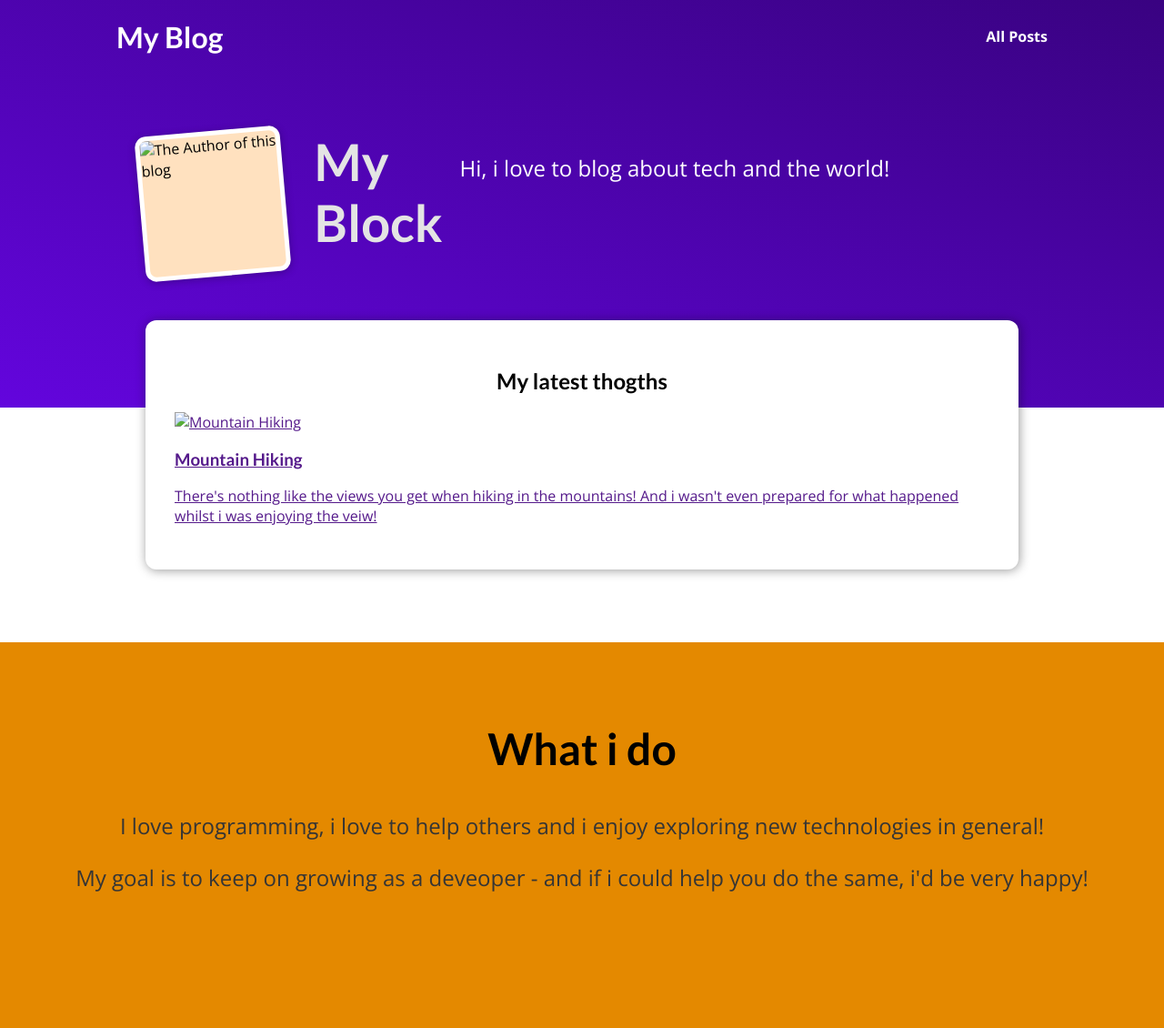
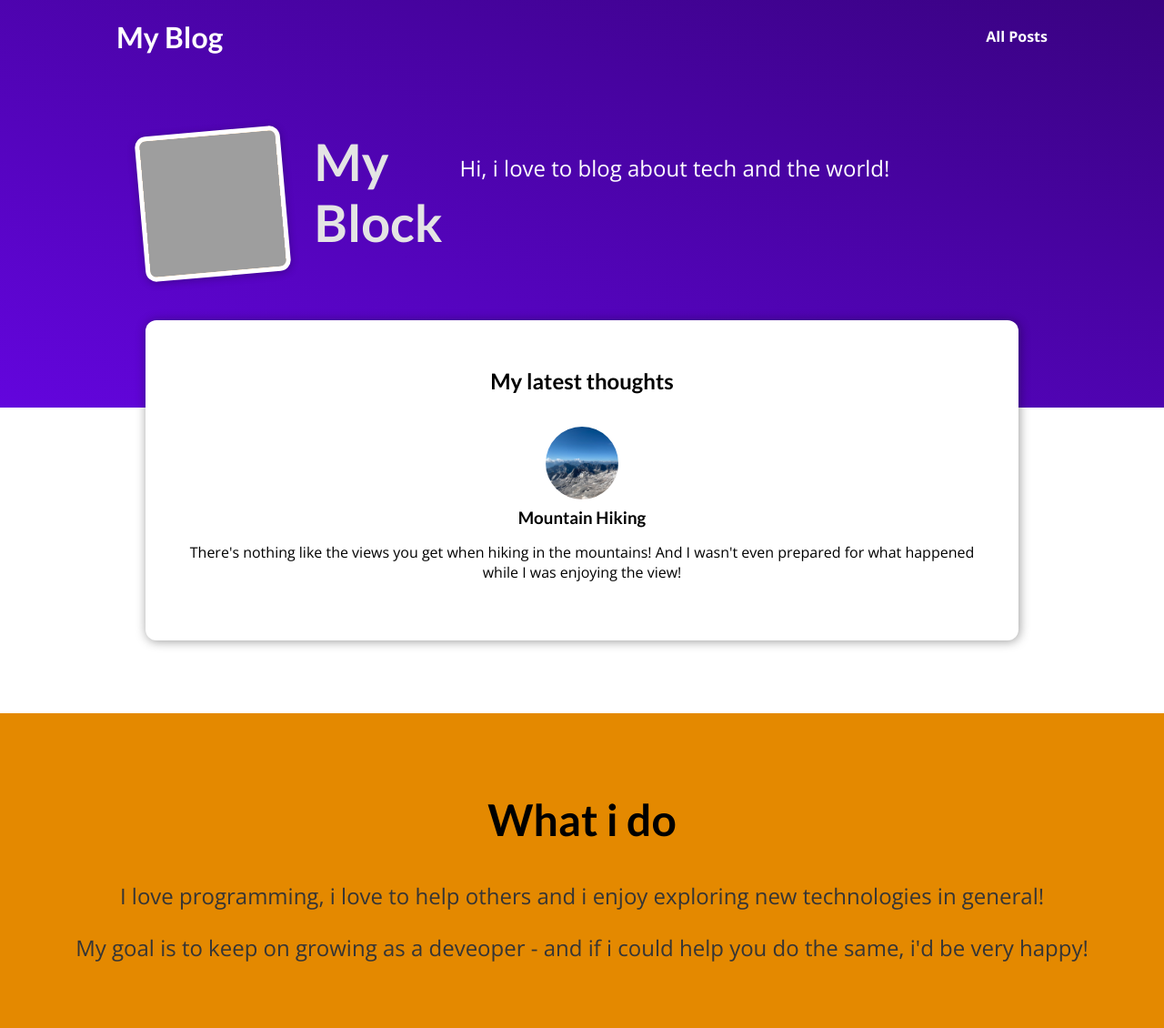
Before and after one commit to StoyanStoyanov1/Django, a Django app: page / in a window 1280 px wide. Shown: the whole page at 91% size. Before the commit the page ends 980 px from the top, so only its background shows below. Run offline with Django 5.2, Linux system fonts and the light colour scheme; grey boxes are pictures that could not be loaded.

Commit message:
Adding Images as Static Files

```diff
--- a/my_site/blog/static/blog/index.css
+++ b/my_site/blog/static/blog/index.css
@@ -1,4 +1,32 @@
-#welcome {
+#main-navigation {
+    width: 100%;
+    height: 5rem;
+    display: flex;
+    justify-content: space-between;
+    align-items: center;
+    padding: 0 10%;
+    position: absolute;
+    top: 0;
+    left: 0;
+  }
+
+  #main-navigation a {
+    text-decoration: none;
+    color: white;
+    font-weight: bold;
+  }
+
+  #main-navigation a:hover,
+  #main-navigation a:active {
+    color: #cf79f1;
+  }
+
+  #main-navigation h1 a:hover,
+  #main-navigation h1 a:active {
+    color: white;
+  }
+
+  #welcome {
     background: linear-gradient(to right top, #6305dd, #390281);
     padding: 6rem 12%;
   }
@@ -73,3 +101,47 @@
     font-size: 1.5rem;
     color: #353535;
   }
+
+  .post {
+    display: flex;
+    flex-direction: column;
+    align-items: center;
+    text-align: center;
+  }
+
+  .post a {
+    text-decoration: none;
+    color: black;
+    transition: all 0.2s ease;
+    padding: 1rem;
+  }
+
+  .post a:hover,
+  .post a:active {
+    transform: scale(1.1);
+    background-color: #390281;
+    color: white;
+  }
+
+  .post img {
+    width: 5rem;
+    height: 5rem;
+    object-fit: cover;
+    border-radius: 50%;
+  }
+
+  .post h3 {
+    margin: 0.25rem 0;
+  }
+
+  .post time {
+    color: #666666;
+    margin: 0.25rem;
+    font-style: italic;
+    font-size: 0.85rem;
+  }
+
+  .post:hover time,
+  .post:active time {
+    color: white;
+  }
--- a/my_site/blog/templates/blog/index.html
+++ b/my_site/blog/templates/blog/index.html
@@ -8,35 +8,36 @@
 {% endblock %}
 {% block content %}
     <header id="main-navigation">
-        <h1><a href="">My Blog</a></h1>
+        <h1><a href="" alt="My Blog">My Blog</a></h1>
         <nav>
             <a href="">All Posts</a>
         </nav>
     </header>
     <section id="welcome">
         <header>
-            <img src="" alt="The Author of this blog"/>
+            <img src="{% static 'blog/images/max.png' %}" alt="The Author of this blog"/>
             <h2>My Block</h2>
             <p>Hi, i love to blog about tech and the world!</p>
         </header>
     </section>
     <section id="latest-posts">
-        <h2>My latest thogths</h2>
+        <h2>My latest thoughts</h2>
 
         <ul>
             <li>
                 <article class="post">
     <a href="">
-                        <img src="" alt="Mountain Hiking" />
+        <img src="{% static 'blog/images/mountains.jpg' %}" alt="Scenic view of mountain hiking" />
         <div class="post__content">
             <h3>Mountain Hiking</h3>
-                            <p>There's nothing like the views you get when hiking in the mountains! And i wasn't even prepared for what happened whilst i was enjoying the veiw!</p>
+            <p>There's nothing like the views you get when hiking in the mountains! And I wasn't even prepared for what happened while I was enjoying the view!</p>
         </div>
     </a>
  </article>
             </li>
         </ul>
     </section>
+
 
     <section id="about">
         <h2>What i do</h2>
```
Also changed, not shown: my_site/blog/static/blog/images/coding.jpg (added), my_site/blog/static/blog/images/mountains.jpg (added), my_site/blog/static/blog/images/woods.jpg (added), 1 other file. Lines whose indentation alone changed are shown as unchanged.
